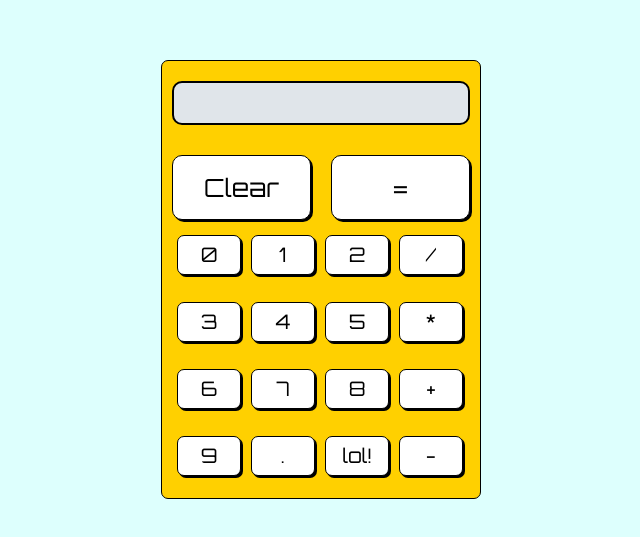
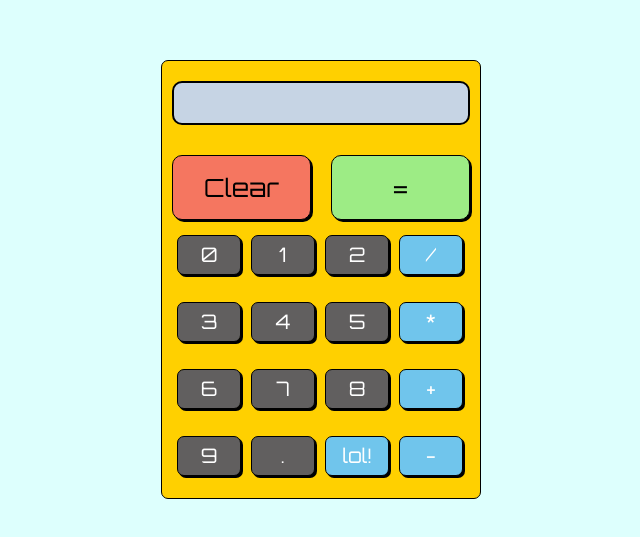
Before and after one commit to HarshDeep61034/Calculator, a plain HTML site: page index.html in a window 1280 px wide. Shown: the part 121-658 px from the top of the page, without its empty margins (319-959 px from the left). Drawn offline with Linux system fonts and the light colour scheme.

Commit message:
UI Improvement

```diff
--- a/index.html
+++ b/index.html
@@ -33,7 +33,7 @@
                 <div class="key operator">+</div>
                 <div class="key number" >9</div>
                 <div class="key dot">.</div>
-                <a href="https://www.youtube.com/watch?v=dQw4w9WgXcQ" target="_blank"><div class="key">lol!</div></a>
+                <a href="https://www.youtube.com/watch?v=dQw4w9WgXcQ" target="_blank"><div class="key extra">lol!</div></a>
                 <div class="key operator">-</div>
             </div>
         </div>
--- a/style.css
+++ b/style.css
@@ -28,7 +28,7 @@ a{
 }
 .display{
     height: 16%;
-    background: #E0E5EA;
+    background: #c6d4e4;
     border-radius: 10px;
     margin: 20px 10px;
     border: 2px solid black;
@@ -62,20 +62,40 @@ a{
     margin-left: 10px;
 
 }
-
+#clear{
+    background-color: rgb(245, 118, 96);
+}
+#equal{
+    background-color: rgb(157, 236, 133);
+}
 #clear,#equal{
     cursor: pointer;
     box-shadow: 2px 2px 0  black;
     transition: all 0.1s;
     height: 65px;
 }
-#clear:hover ,#equal:hover{
-    background-color: #E0E5EA;
+#clear:hover{
+    background-color: rgb(240, 93, 68);
+}
+#equal:hover{
+    background-color: rgb(121, 236, 86);
 }
 #clear:active ,#equal:active{
     transform: translateX(4px) translateY(4px);
     box-shadow: none;
 
+}
+.operator, .extra{
+    background-color: rgb(112, 197, 236);
+}
+.operator:hover, .extra:hover{
+    background-color: rgb(65, 173, 223);
+}
+.number, .dot{
+    background-color: #615f5f;
+}
+.number:hover, .dot:hover{
+    background-color: #474545;
 }
 
 .key{
@@ -84,19 +104,15 @@ a{
     border: 1px solid black;
     border-radius: 7px;
     margin: 5px;
-    background-color: white;
     display: flex;
     justify-content: center;
     align-items: center;
     font-size: 20px;
     transition: all 0.1s;
+    color: white;
     cursor: pointer;
     box-shadow: 2px 2px 0  black;
     margin-bottom: 22px;
-}
-
-.key:hover{
-    background-color: #E0E5EA;
 }
 .key:active{
     transform: translateX(4px) translateY(4px);
```
